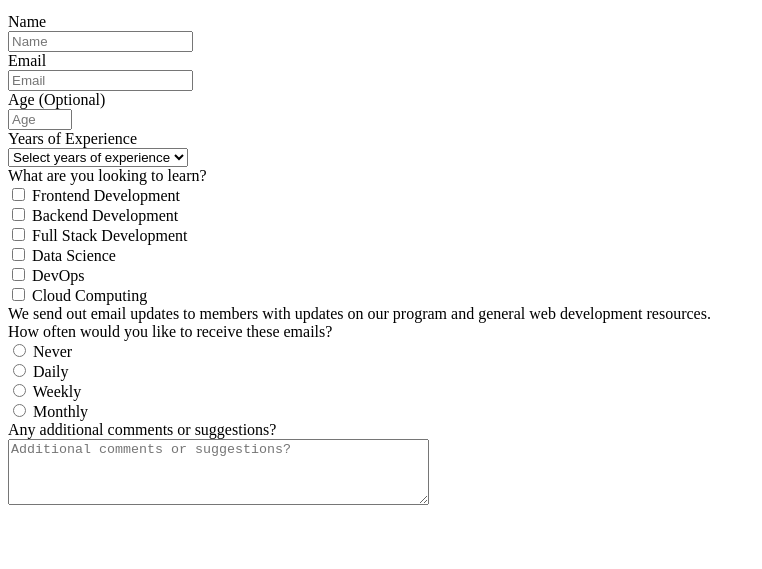
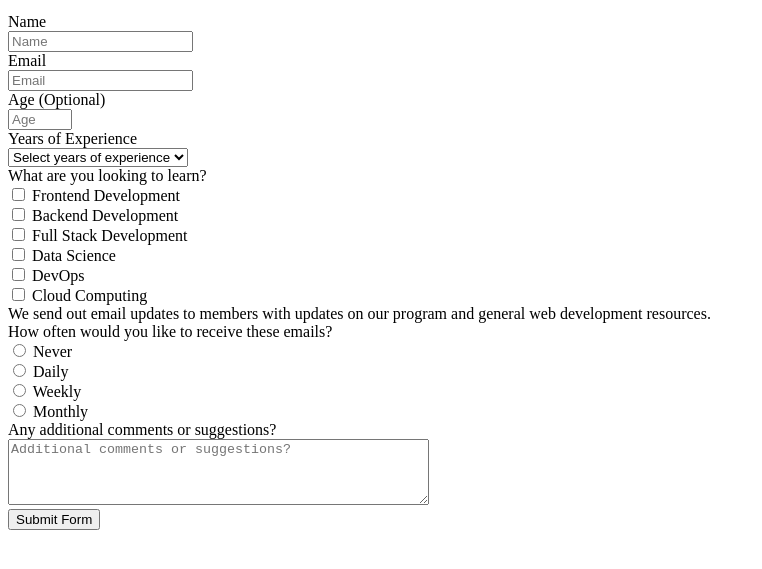
Before and after one commit to kaykaym01/fcc-survey-form, a plain HTML site: page index.html in a window 1280 px wide. Shown: the part 101-670 px from the top of the page, without its empty margins (0-762 px from the left). Drawn offline with Linux system fonts and the light colour scheme.

Commit message:
Add submit button to survey form

```diff
--- a/index.html
+++ b/index.html
@@ -65,6 +65,9 @@
             <label for="comments">Any additional comments or suggestions?</label><br>
             <textarea id="" rows="4" cols="50" placeholder="Additional comments or suggestions?"></textarea>
         </div>
+        <div class="form-question">
+            <input type="submit" value="Submit Form" id="submit">
+        </div>
     </form>
 </body>
 </html>
```
